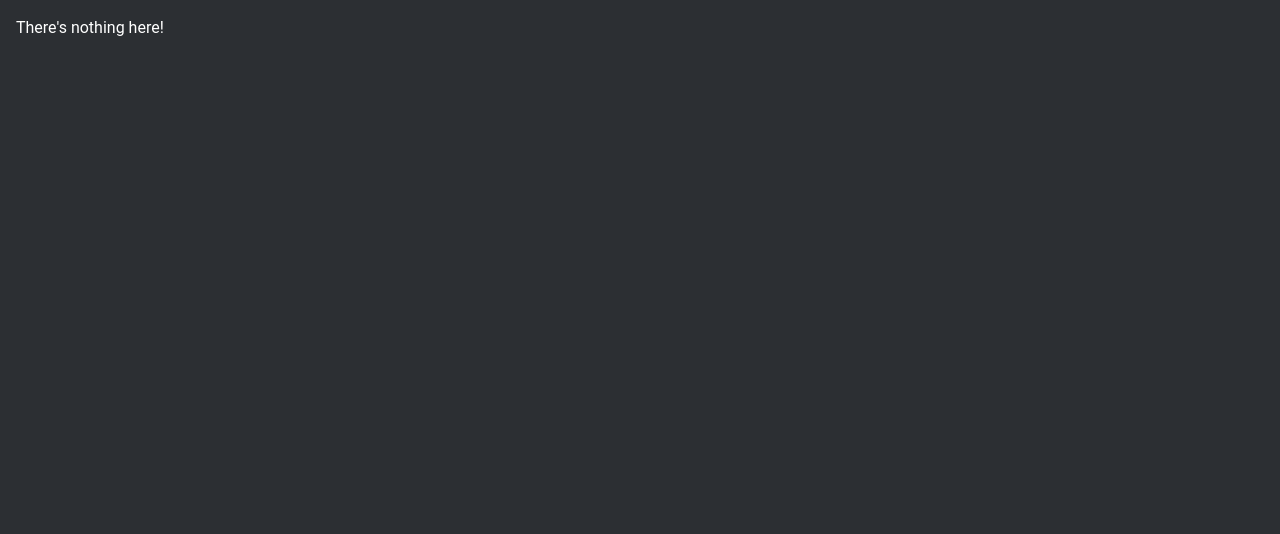
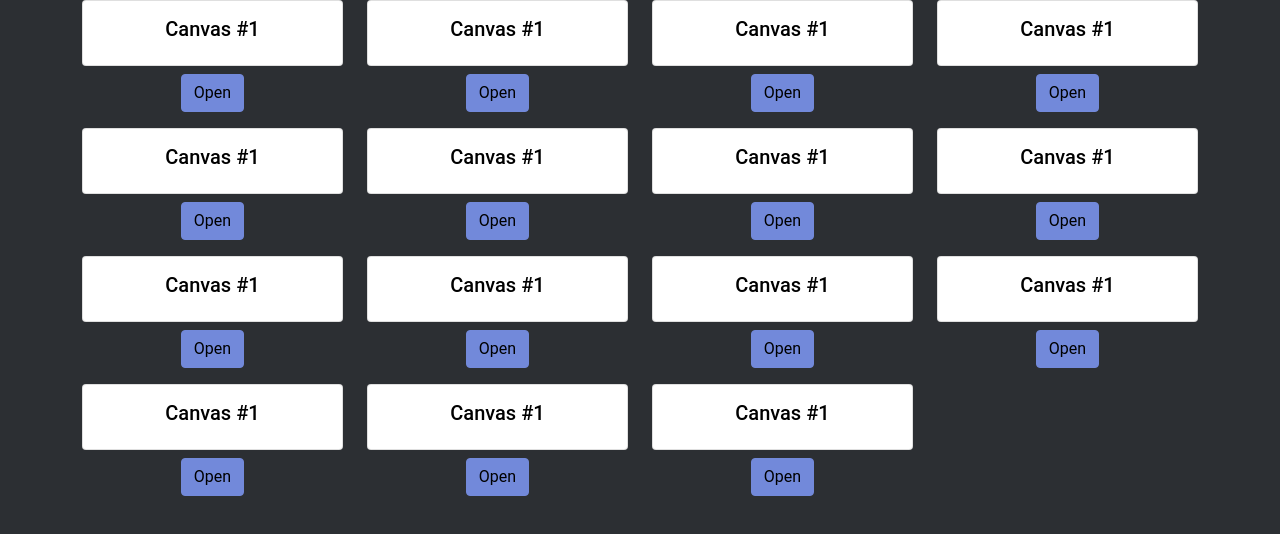
Before and after one commit to kaitlin31415/SENG513_Canvas_Project, a React (Create React App) app: page /allcanvases in a window 1280 px wide. Shown: the top 534 px of the page. Built offline with nearby package versions, Linux system fonts and the light colour scheme.

Commit message:
Add grid of canvases to "All Canvases Page"

```diff
--- a/src/App.js
+++ b/src/App.js
@@ -1,4 +1,5 @@
 import { Route, Routes } from "react-router-dom";
+import AllCanvasesPage from "./pages/AllCanvasesPage";
 import BounceBackPage from "./pages/BounceBackPage";
 import LoginPage from "./pages/LoginPage";
 import SignUpPage from "./pages/SignUpPage";
@@ -10,6 +11,7 @@ function App() {
         <Route path="/" element={<LoginPage />} />
         <Route path="/signup" element={<SignUpPage />} />
         <Route path="/bounceback" element={<BounceBackPage />} />
+        <Route path="/allcanvases" element={<AllCanvasesPage />} />
         <Route
           path="*"
           element={
--- /dev/null
+++ b/src/components/AllCanvasesGrid.js
@@ -0,0 +1,65 @@
+import React from "react";
+import Row from "react-bootstrap/Row";
+import Container from "react-bootstrap/Container";
+import CanvasBox from "../components/CanvasBox";
+import Col from "react-bootstrap/Col";
+
+const AllCanvasesGrid = () => {
+  // TODO: Fetch all canvases from server
+
+  // TODO: Create function to render columns dynamically
+
+  return (
+    <Container>
+      <Row>
+        <Col sm={3} className="mb-3">
+          <CanvasBox canvasName="Canvas #1" />
+        </Col>
+        <Col sm={3} className="mb-3">
+          <CanvasBox canvasName="Canvas #1" />
+        </Col>
+        <Col sm={3} className="mb-3">
+          <CanvasBox canvasName="Canvas #1" />
+        </Col>
+        <Col sm={3} className="mb-3">
+          <CanvasBox canvasName="Canvas #1" />
+        </Col>
+        <Col sm={3} className="mb-3">
+          <CanvasBox canvasName="Canvas #1" />
+        </Col>
+        <Col sm={3} className="mb-3">
+          <CanvasBox canvasName="Canvas #1" />
+        </Col>
+        <Col sm={3} className="mb-3">
+          <CanvasBox canvasName="Canvas #1" />
+        </Col>
+        <Col sm={3} className="mb-3">
+          <CanvasBox canvasName="Canvas #1" />
+        </Col>
+        <Col sm={3} className="mb-3">
+          <CanvasBox canvasName="Canvas #1" />
+        </Col>
+        <Col sm={3} className="mb-3">
+          <CanvasBox canvasName="Canvas #1" />
+        </Col>
+        <Col sm={3} className="mb-3">
+          <CanvasBox canvasName="Canvas #1" />
+        </Col>
+        <Col sm={3} className="mb-3">
+          <CanvasBox canvasName="Canvas #1" />
+        </Col>
+        <Col sm={3} className="mb-3">
+          <CanvasBox canvasName="Canvas #1" />
+        </Col>
+        <Col sm={3} className="mb-3">
+          <CanvasBox canvasName="Canvas #1" />
+        </Col>
+        <Col sm={3} className="mb-3">
+          <CanvasBox canvasName="Canvas #1" />
+        </Col>
+      </Row>
+    </Container>
+  );
+};
+
+export default AllCanvasesGrid;
--- /dev/null
+++ b/src/components/CanvasBox.js
@@ -0,0 +1,28 @@
+import React from "react";
+import Button from "react-bootstrap/Button";
+import Card from "react-bootstrap/Card";
+import { useNavigate } from "react-router-dom";
+
+const CanvasBox = (props) => {
+  let navigate = useNavigate();
+  const canvasName = props.canvasName;
+
+  function openCanvas() {
+      // TODO: Navigate to "/${canvasId}"
+  }
+
+  return (
+    <div className="canvasbox">
+      <Card className="canvasbox mb-2">
+        <Card.Body>
+          <Card.Title>{canvasName}</Card.Title>
+        </Card.Body>
+      </Card>
+      <Button variant="primary" onClick={openCanvas}>
+        Open
+      </Button>
+    </div>
+  );
+};
+
+export default CanvasBox;
--- a/src/components/Login.js
+++ b/src/components/Login.js
@@ -3,8 +3,10 @@ import Image from "react-bootstrap/Image";
 import Button from "react-bootstrap/Button";
 import Form from "react-bootstrap/Form";
 import "../styles.scss";
+import { useNavigate } from "react-router-dom";
 
 const Login = () => {
+  let navigate = useNavigate();
   const [username, setUsername] = useState("");
   const [password, setPassword] = useState("");
 
@@ -15,6 +17,7 @@ const Login = () => {
 
   function handleLogin(event) {
     // TODO: Login user
+    navigate('/allcanvases');
   }
 
   return (
--- a/src/pages/AllCanvasesPage.js
+++ b/src/pages/AllCanvasesPage.js
@@ -0,0 +1,12 @@
+import React from "react";
+import AllCanvasesGrid from "../components/AllCanvasesGrid";
+
+const AllCanvasesPage = () => {
+    return (
+        <div>
+            <AllCanvasesGrid />
+        </div>
+    )
+};
+
+export default AllCanvasesPage;
--- a/src/styles.scss
+++ b/src/styles.scss
@@ -1,10 +1,5 @@
 $primary: #7289DA;
 @import "./../node_modules/bootstrap/scss/bootstrap";
-
-// .btn-primary {
-//     color: white;
-//     width: 100%
-// }
 
 body {
     margin: 0;
@@ -69,3 +64,10 @@ h2 {
 .bounceback .btn-primary {
     color: white;
 }
+
+/* All Canvases Page */
+.canvasbox {
+    align-content: center;
+    text-align: center;
+    color: black;
+}
```
